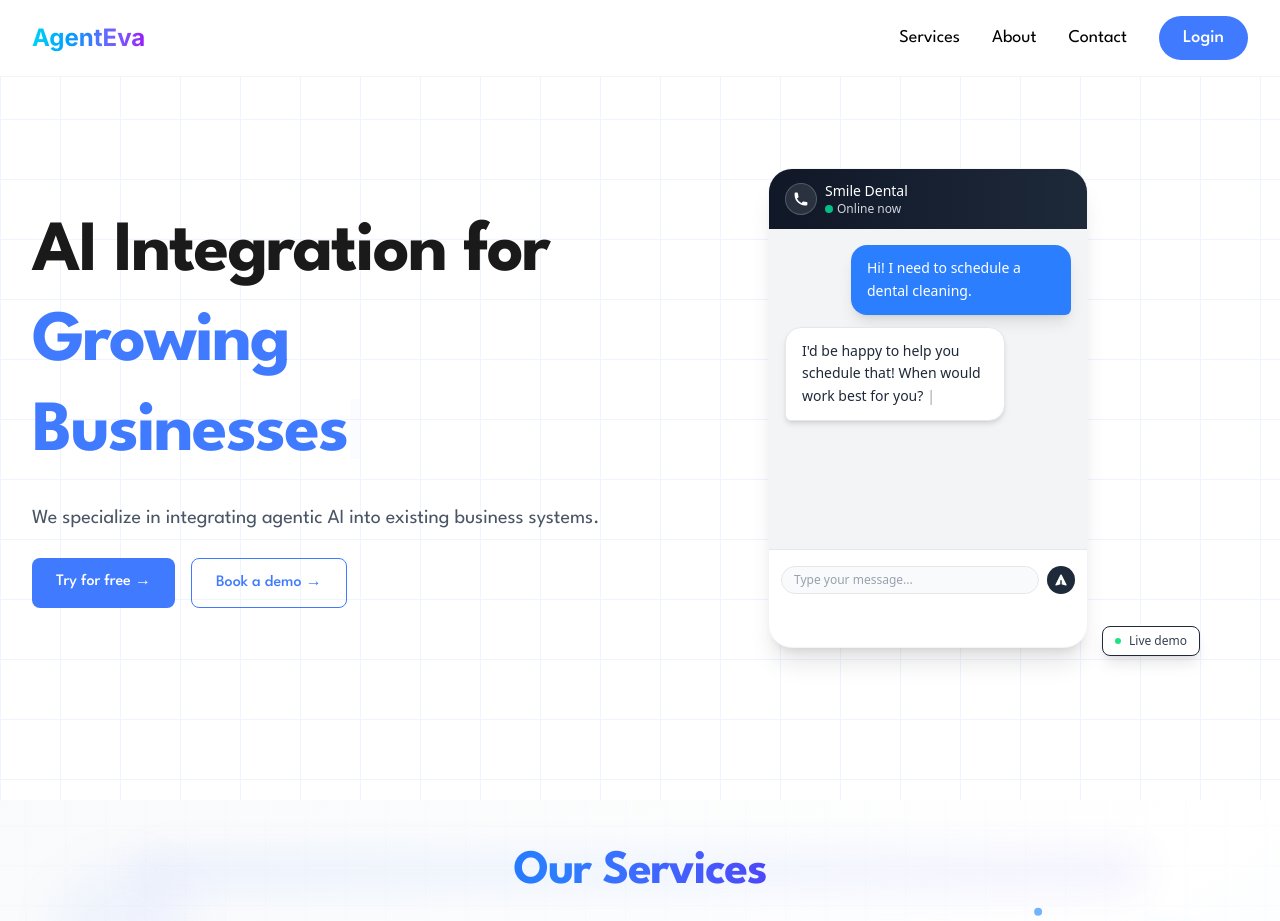
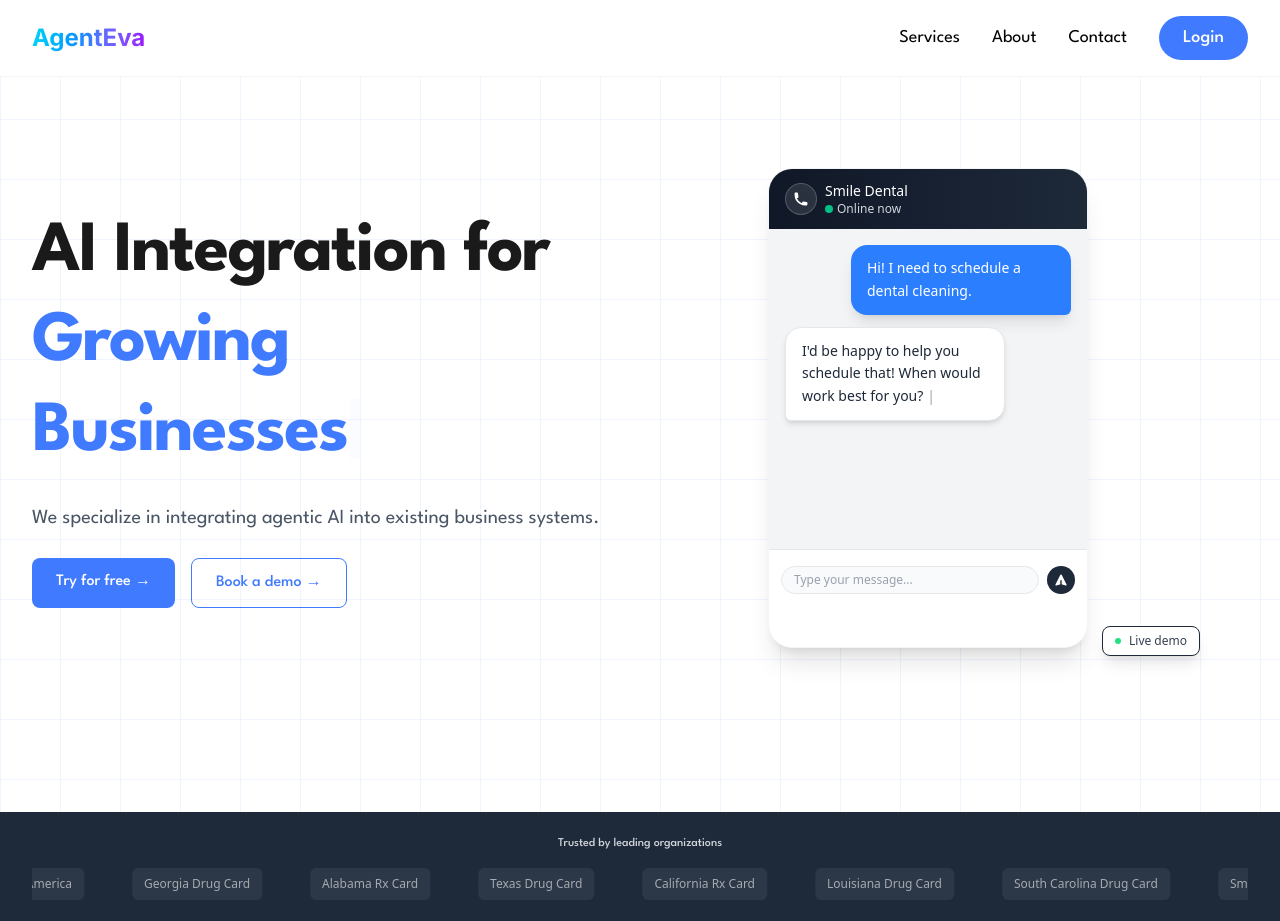
Before and after one commit to benpbooth/AlphaWorx, a Next.js app: page / in a window 1280 px wide. Shown: the top 921 px of the page. Built offline with nearby package versions, Linux system fonts and the light colour scheme.

Commit message:
Restore client logos carousel with text placeholders

```diff
--- a/app/components/sections/Hero.tsx
+++ b/app/components/sections/Hero.tsx
@@ -1,5 +1,6 @@
 import React, { useState, useEffect, useMemo } from "react";
 import { motion } from "framer-motion";
+import ClientLogo from "../ui/ClientLogos";
 import LiveChatDemo from "../ui/LiveChatDemo";
 
 interface HeroProps {
@@ -44,6 +45,45 @@ const Hero: React.FC<HeroProps> = () => {
       if (timeoutId) clearTimeout(timeoutId);
     };
   }, [currentWordIndex, words]);
+
+  const clientLogos = [
+    {
+      id: 2,
+      name: "United Networks of America"
+    },
+    {
+      id: 3,
+      name: "Georgia Drug Card"
+    },
+    {
+      id: 4,
+      name: "Alabama Rx Card"
+    },
+    {
+      id: 5,
+      name: "Texas Drug Card"
+    },
+    {
+      id: 6,
+      name: "California Rx Card"
+    },
+    {
+      id: 7,
+      name: "Louisiana Drug Card"
+    },
+    {
+      id: 8,
+      name: "South Carolina Drug Card"
+    },
+    {
+      id: 9,
+      name: "Smallcakes Cupcakery"
+    },
+    {
+      id: 10,
+      name: "Florida Rx Card"
+    }
+  ];
 
 
 
@@ -170,6 +210,38 @@ const Hero: React.FC<HeroProps> = () => {
         </div>
       </div>
 
+                   {/* Client Logos Carousel */}
+             <div className="relative z-10 py-6 bg-gray-800 mt-15">
+        <div className="container mx-auto px-4 sm:px-6 lg:px-8">
+          <div className="text-center mb-4">
+            <p className="text-xs text-gray-300 font-medium" style={{ fontFamily: 'League Spartan, sans-serif' }}>
+              Trusted by leading organizations
+            </p>
+          </div>
+          <div className="relative max-w-full mx-auto overflow-hidden">
+            <motion.div
+              className="flex items-center space-x-12 whitespace-nowrap"
+              animate={{ x: ['0%', '-50%'] }}
+              transition={{
+                repeat: Infinity,
+                duration: 120,
+                ease: 'linear',
+                repeatDelay: 0
+              }}
+              style={{ width: 'max-content' }}
+            >
+              {[...clientLogos, ...clientLogos, ...clientLogos].map((logo, idx) => (
+                <div
+                  key={`${logo.id}-${idx}`}
+                  className="flex items-center justify-center h-8 min-w-[100px] flex-shrink-0 opacity-60 hover:opacity-100 transition-opacity"
+                >
+                  <ClientLogo name={logo.name} />
+                </div>
+              ))}
+            </motion.div>
+          </div>
+        </div>
+      </div>
     </section>
   );
 };
--- /dev/null
+++ b/app/components/ui/ClientLogos.tsx
@@ -0,0 +1,20 @@
+import React from "react";
+
+interface ClientLogoProps {
+  name: string;
+  className?: string;
+}
+
+const ClientLogo: React.FC<ClientLogoProps> = ({ name, className = "" }) => {
+  // For now, show text fallbacks since we don't have the actual logo files
+  // TODO: Replace with actual logo images when available
+  return (
+    <div className={`${className} transition-all duration-300 hover:opacity-80`}>
+      <div className="text-white text-xs font-medium px-3 py-2 bg-gray-700 rounded-md whitespace-nowrap">
+        {name}
+      </div>
+    </div>
+  );
+};
+
+export default ClientLogo;
```
Also changed, not shown: public/logos/alabama-logo.png (added).
